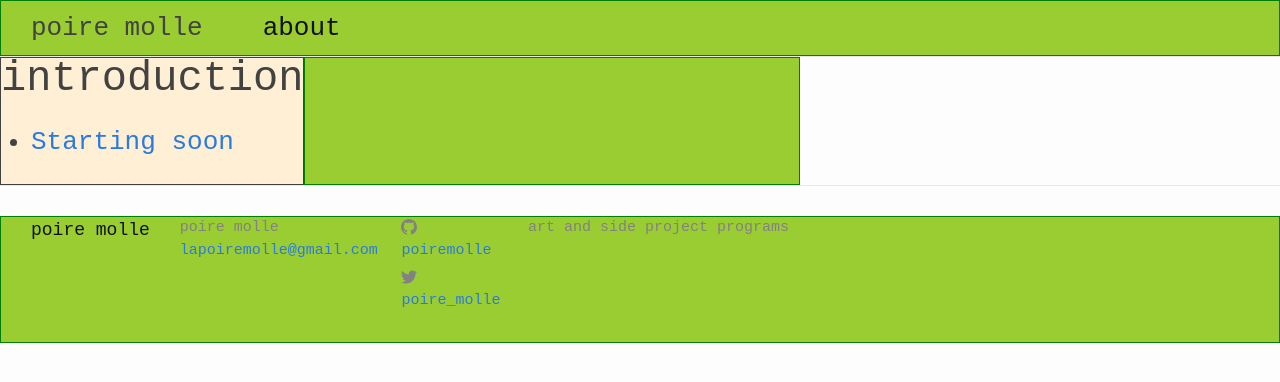
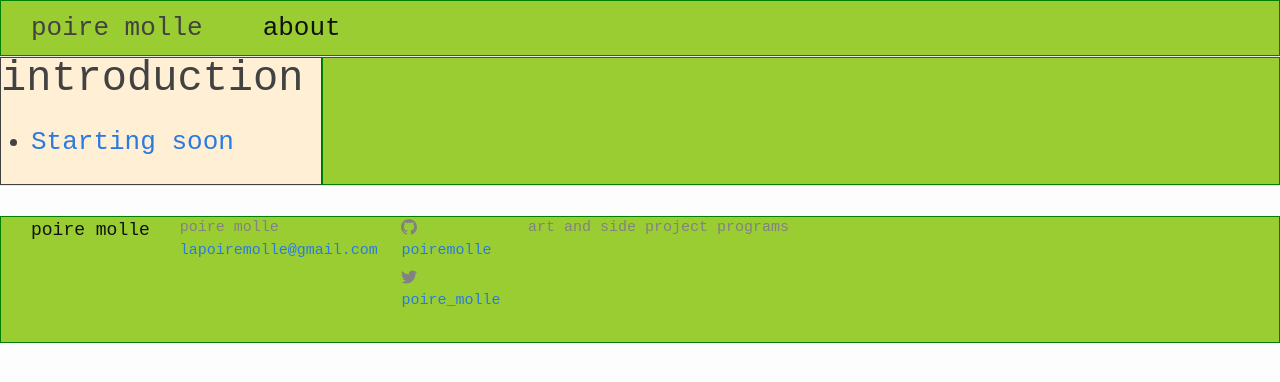
Before and after one commit to poiremolle/blog, a Jekyll site: the page built from index.md, in a window 1280 px wide. Shown: the top 382 px of the page. Built offline with Jekyll 4.4.1, drawn with Linux system fonts in a browser that asks for light colours.

Commit message:
removing max-width from page-content

```diff
--- a/_sass/minima/_layout.scss
+++ b/_sass/minima/_layout.scss
@@ -236,7 +236,6 @@
  */
 .page-content {
   width: 100%;
-  max-width: $content-width;
 
   display: flex;
   flex-wrap: wrap;
```
